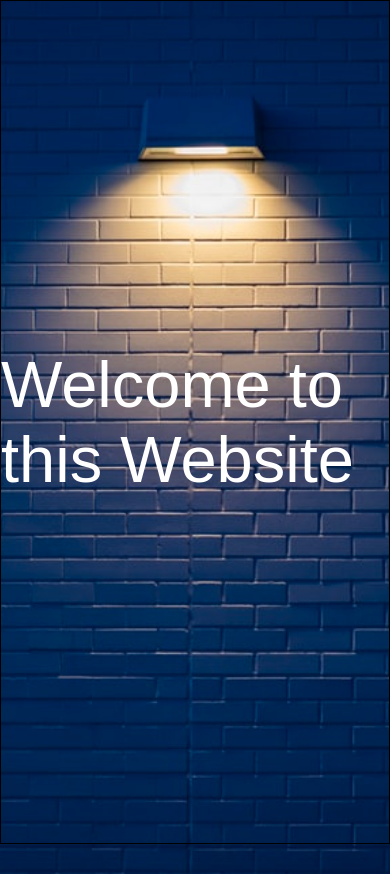
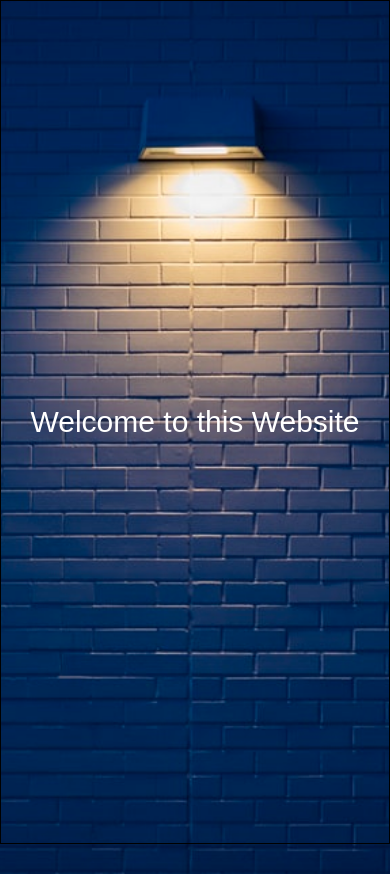
Before and after one commit to sahil4512/blurry-loader, a plain HTML site: page index.html in a window 390 px wide. Shown: the top 874 px of the page. Drawn offline with Linux system fonts and the light colour scheme; a web font is replaced by a local one.

Commit message:
responsive

```diff
--- a/css/style.css
+++ b/css/style.css
@@ -36,3 +36,9 @@ body {
   font-size: 65px;
   color: #fff;
 }
+
+@media (max-width: 600px) {
+  .welcome-text {
+    font-size: 30px;
+  }
+}
```
